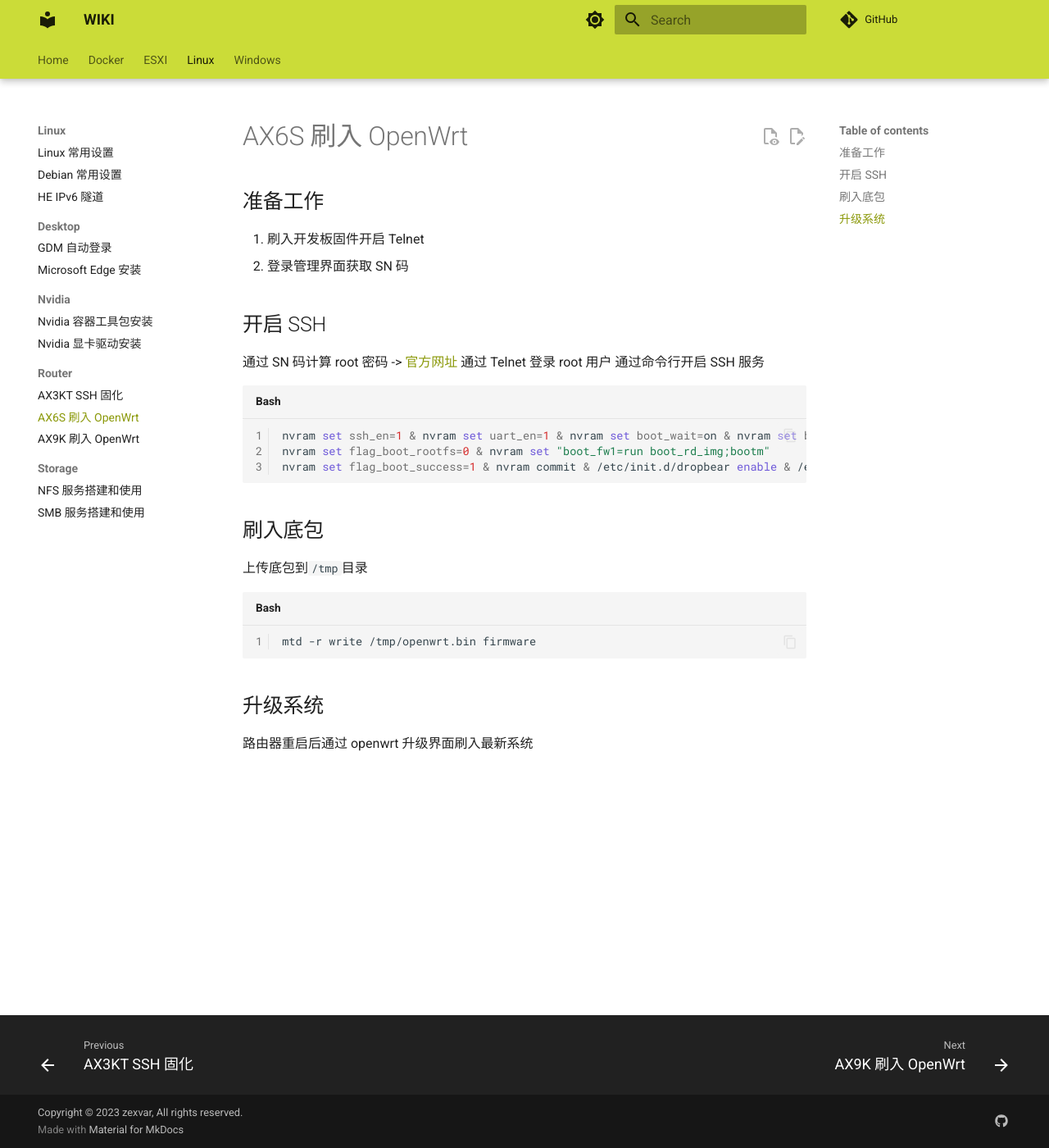
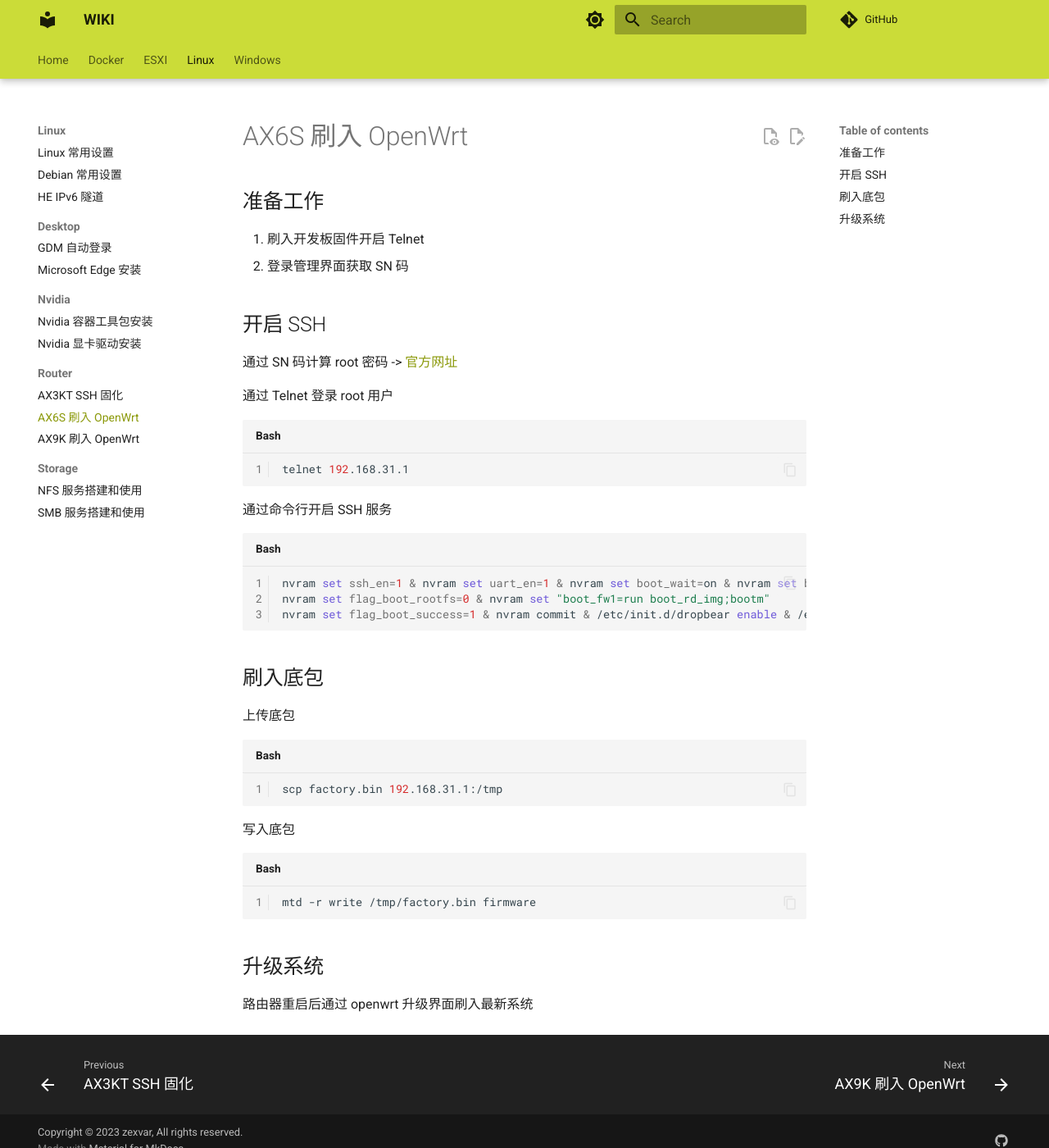
Before and after one commit to zexvar/wiki, an MkDocs documentation site: the page built from docs/Linux/Router/AX6S.md, in a window 1280 px wide and 1400 px high. Shown: the whole window at 82% size. Built offline with MkDocs 1.6.1 and Material for MkDocs 9.7.7, drawn with Linux system fonts in a browser that asks for light colours; comment, search, counter and statistics services are not loaded; the version menu is left out.

Commit message:
update Linux\Router\ax6s

````diff
--- a/docs/Linux/Router/AX6S.md
+++ b/docs/Linux/Router/AX6S.md
@@ -8,7 +8,13 @@
 ## 开启 SSH
 
 通过 SN 码计算 root 密码 -> [官方网址](https://miwifi.dev/ssh)
+
 通过 Telnet 登录 root 用户
+
+```bash
+telnet 192.168.31.1
+```
+
 通过命令行开启 SSH 服务
 
 ```bash
@@ -19,10 +25,16 @@ nvram set flag_boot_success=1 & nvram commit & /etc/init.d/dropbear enable & /et
 
 ## 刷入底包
 
-上传底包到`/tmp`目录
+上传底包
 
 ```bash
-mtd -r write /tmp/openwrt.bin firmware
+scp factory.bin 192.168.31.1:/tmp
+```
+
+写入底包
+
+```bash
+mtd -r write /tmp/factory.bin firmware
 ```
 
 ## 升级系统
````
